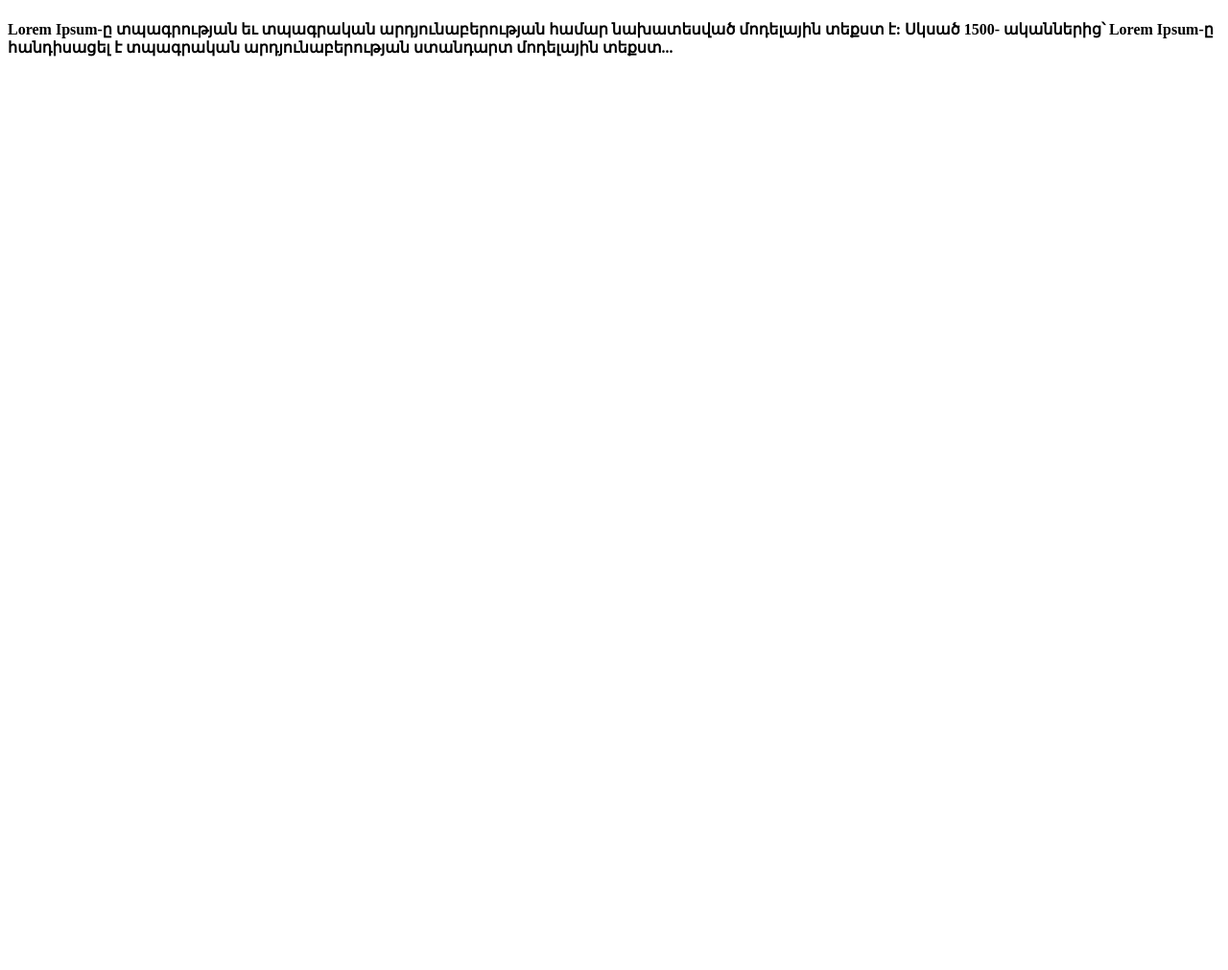
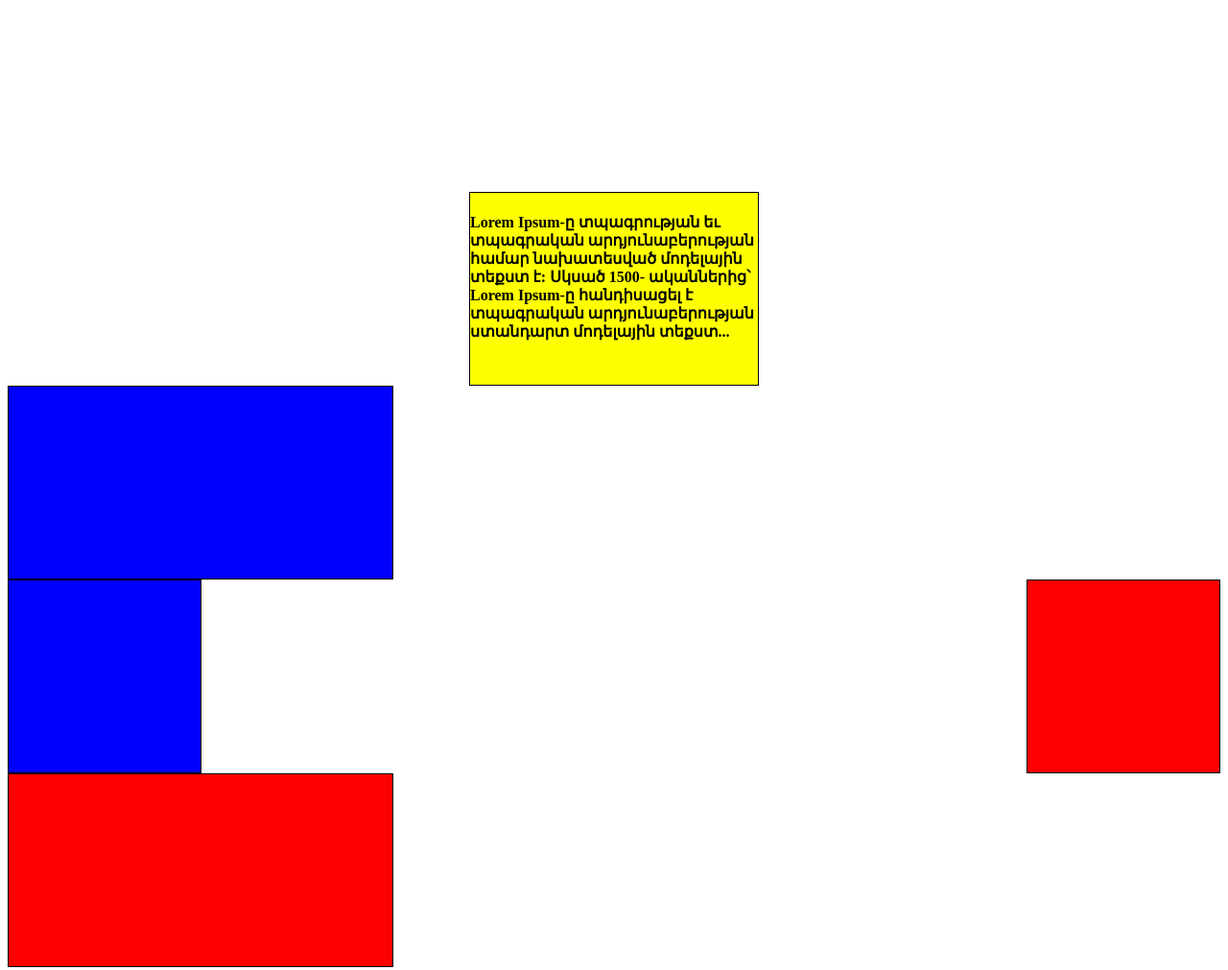
Before and after one commit to yazanalabdalla/Exercise1, a plain HTML site: page index.html in a window 1280 px wide. Shown: the whole page at 96% size. Before the commit the page ends 800 px from the top, so only its background shows below. Drawn offline with Linux system fonts and the light colour scheme.

Commit message:
Update and rename marchsix.html to index.html

```diff
--- a/marchsix.html
+++ b/index.html
@@ -3,7 +3,7 @@
 <head>
     <meta charset="UTF-8">
     <meta name="viewport" content="width=device-width, initial-scale=1.0">
-    <link rel="stylesheet" href="marchsix.css">
+    <link rel="stylesheet" href="style.css">
     <title>Document</title>
 </head>
 <body>
```
